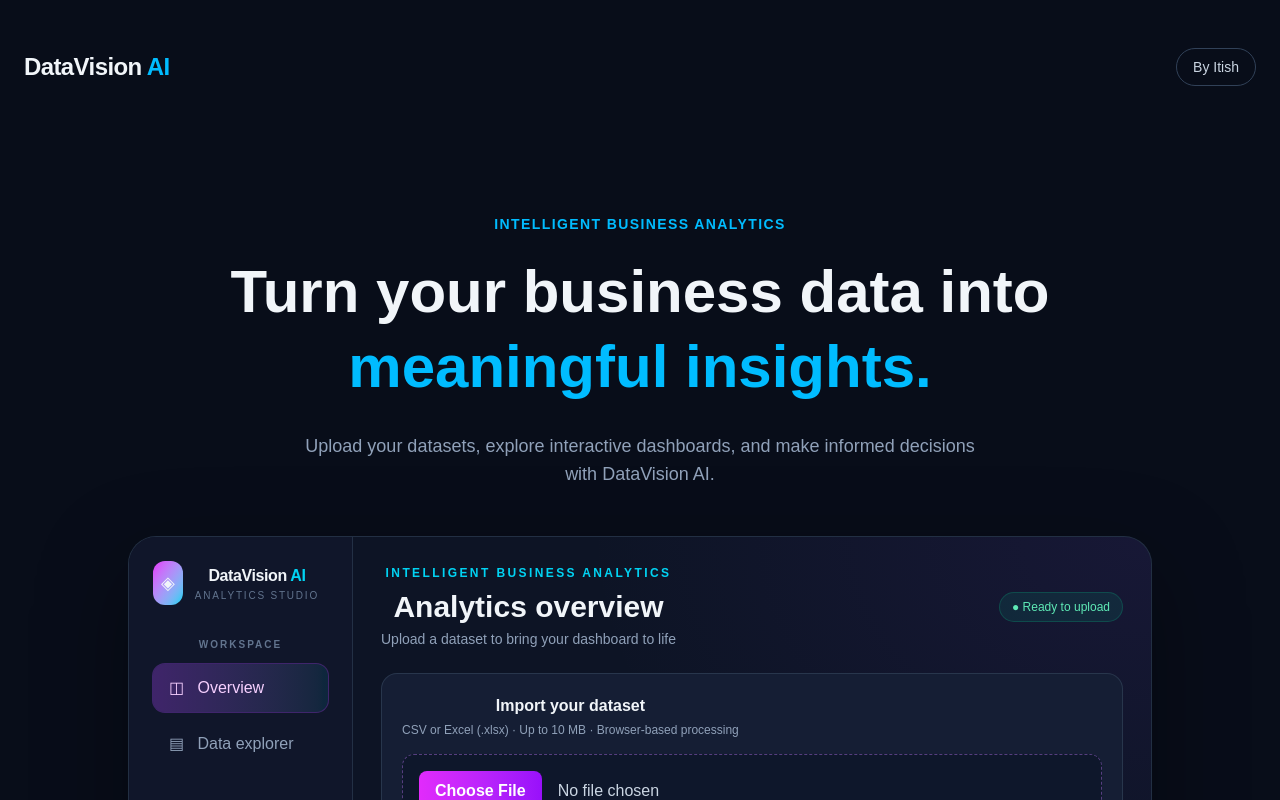
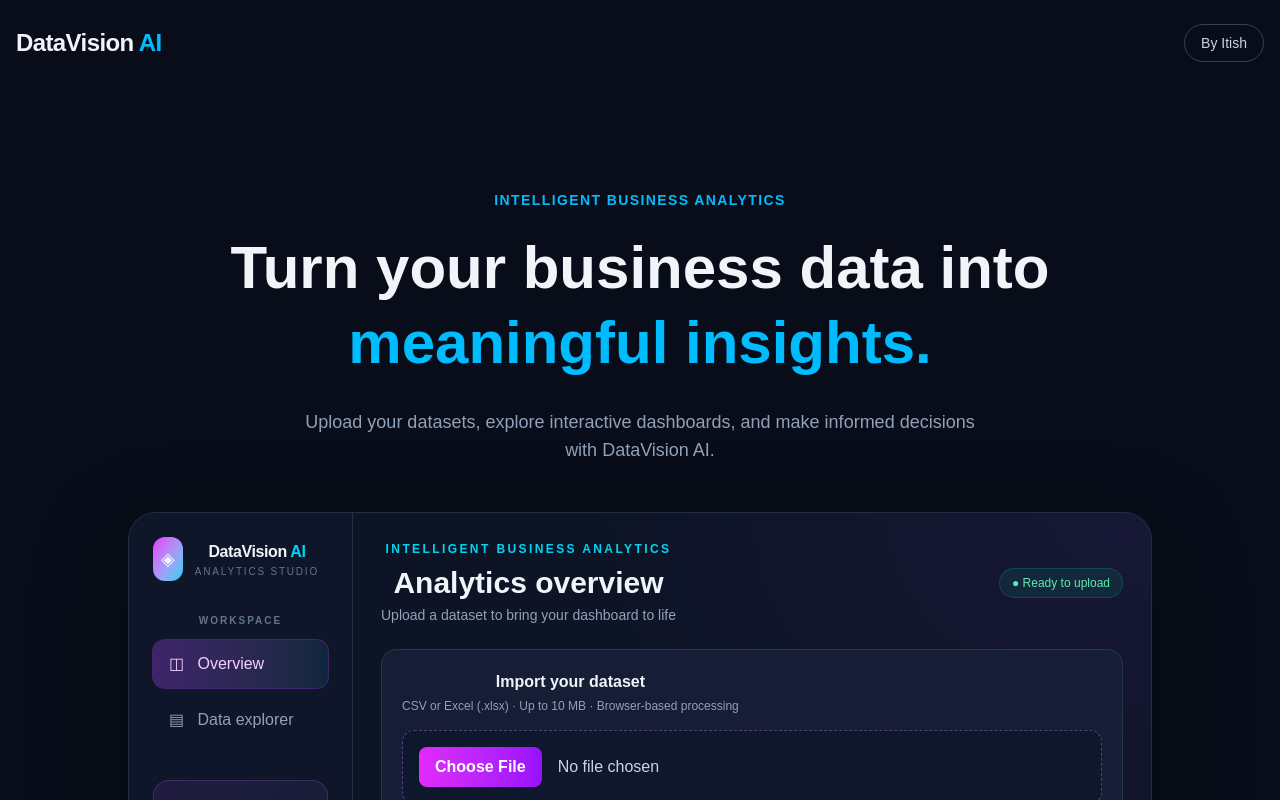
Before and after one commit to kumaritish2001-lab/datavision-ai, a Next.js app: page / in a window 1280 px wide. Shown: the top 800 px of the page. Built offline with nearby package versions, Linux system fonts and the light colour scheme.

Commit message:
Optimize full-width dashboard layout for desktop screens

```diff
--- a/app/page.tsx
+++ b/app/page.tsx
@@ -3,8 +3,8 @@
 
 export default function HomePage() {
   return (
-    <main className="min-h-screen px-6 py-12">
-      <div className="mx-auto w-full max-w-[1800px]">
+    <main className="min-h-screen px-4 py-6">
+  <div className="mx-auto w-full max-w-none">
         {/* Header */}
         <header className="mb-16 flex items-center justify-between">
           <h1 className="text-2xl font-bold tracking-tight">
```
